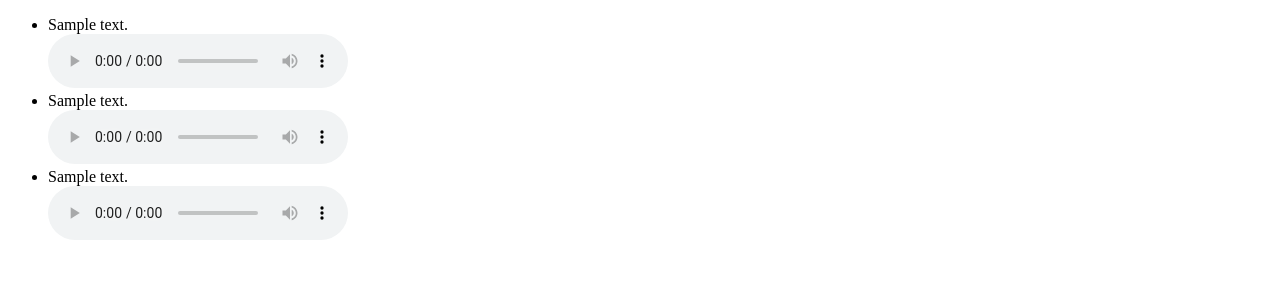
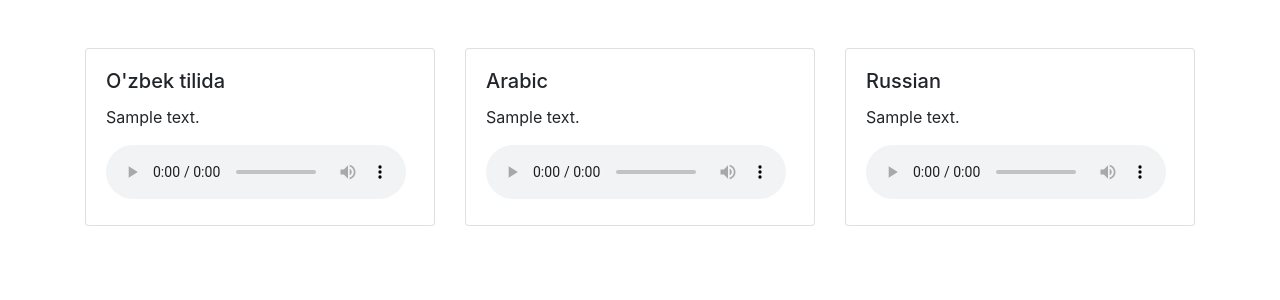
Before and after one commit to oo9way/flask-python-telegram-bot, a Django app: template templates/detail.html in a window 1280 px wide. Shown: the top 300 px of the page. Run offline with Django 4.2, Linux system fonts and the light colour scheme; tables that the repository leaves empty hold one stand-in row (values such as "Sample post"); the template is opened without the code that fills it: values that come from a table or form of the project are taken from there, most other values are stand-ins (such as "Sample title", 1, 10 or a date in 2020); some libraries are stand-ins or nearby versions.

Commit message:
update: template syle'

```diff
--- a/templates/detail.html
+++ b/templates/detail.html
@@ -3,42 +3,58 @@
 <html lang="en">
 <head>
     <meta charset="UTF-8">
-    <title>{{ title }}</title>
+    <meta content="width=device-width, initial-scale=1.0" name="viewport">
+    <title>Al madina</title>
+    <link href="https://stackpath.bootstrapcdn.com/bootstrap/4.5.2/css/bootstrap.min.css" rel="stylesheet">
 </head>
 <body>
-    <ul>
-        <li>
-            {{item.text_uz}}
-            <div class="audio-player">
+
+<div class="container mt-5">
+    <div class="row">
+        <div class="col-md-4">
+            <div class="card">
+                <div class="card-body">
+                    <h5 class="card-title">O'zbek tilida</h5>
+                    <p class="card-text">{{item.text_uz}}</p>
                     <audio controls>
-                    <source src="item.audio_uz.path" type="audio/mpeg">
-                    <!-- Add additional source tags for other formats (e.g., OGG, WAV) -->
+                        <source src="{{item.audio_uz.path}}" type="audio/mpeg">
                         Your browser does not support the audio element.
                     </audio>
                 </div>
-        </li>
-        <li>
-            {{item.text_ar}}
-            <div class="audio-player">
+            </div>
+        </div>
+
+        <div class="col-md-4">
+            <div class="card">
+                <div class="card-body">
+                    <h5 class="card-title">Arabic</h5>
+                    <p class="card-text">{{item.text_ar}}</p>
                     <audio controls>
-                    <source src="item.audio_ar.path" type="audio/mpeg">
-                    <!-- Add additional source tags for other formats (e.g., OGG, WAV) -->
+                        <source src="{{item.audio_ar.path}}" type="audio/mpeg">
                         Your browser does not support the audio element.
                     </audio>
                 </div>
-        </li>
-        <li>
-            {{item.text_ru}}
-            <div class="audio-player">
+            </div>
+        </div>
+
+        <div class="col-md-4">
+            <div class="card">
+                <div class="card-body">
+                    <h5 class="card-title">Russian</h5>
+                    <p class="card-text">{{item.text_ru}}</p>
                     <audio controls>
-                    <source src="item.audio_ru.path" type="audio/mpeg">
-                    <!-- Add additional source tags for other formats (e.g., OGG, WAV) -->
+                        <source src="{{item.audio_ru.path}}" type="audio/mpeg">
                         Your browser does not support the audio element.
                     </audio>
                 </div>
-        </li>
-    </ul>
+            </div>
+        </div>
+    </div>
+</div>
 
+<script src="https://code.jquery.com/jquery-3.5.1.slim.min.js"></script>
+<script src="https://cdn.jsdelivr.net/npm/@popperjs/core@2.5.4/dist/umd/popper.min.js"></script>
+<script src="https://stackpath.bootstrapcdn.com/bootstrap/4.5.2/js/bootstrap.min.js"></script>
 
 </body>
 </html>
```
Lines whose indentation alone changed are shown as unchanged.
